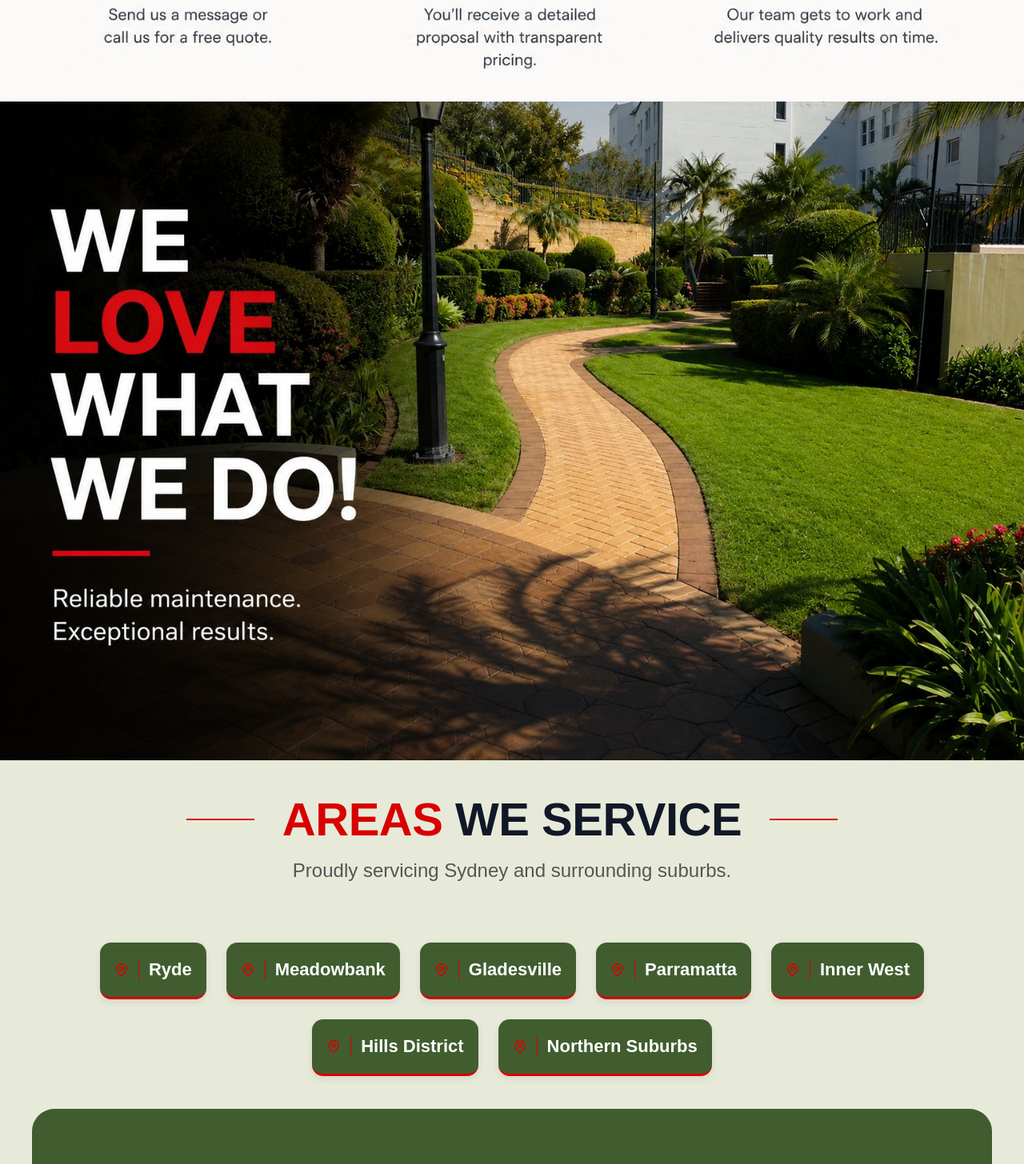
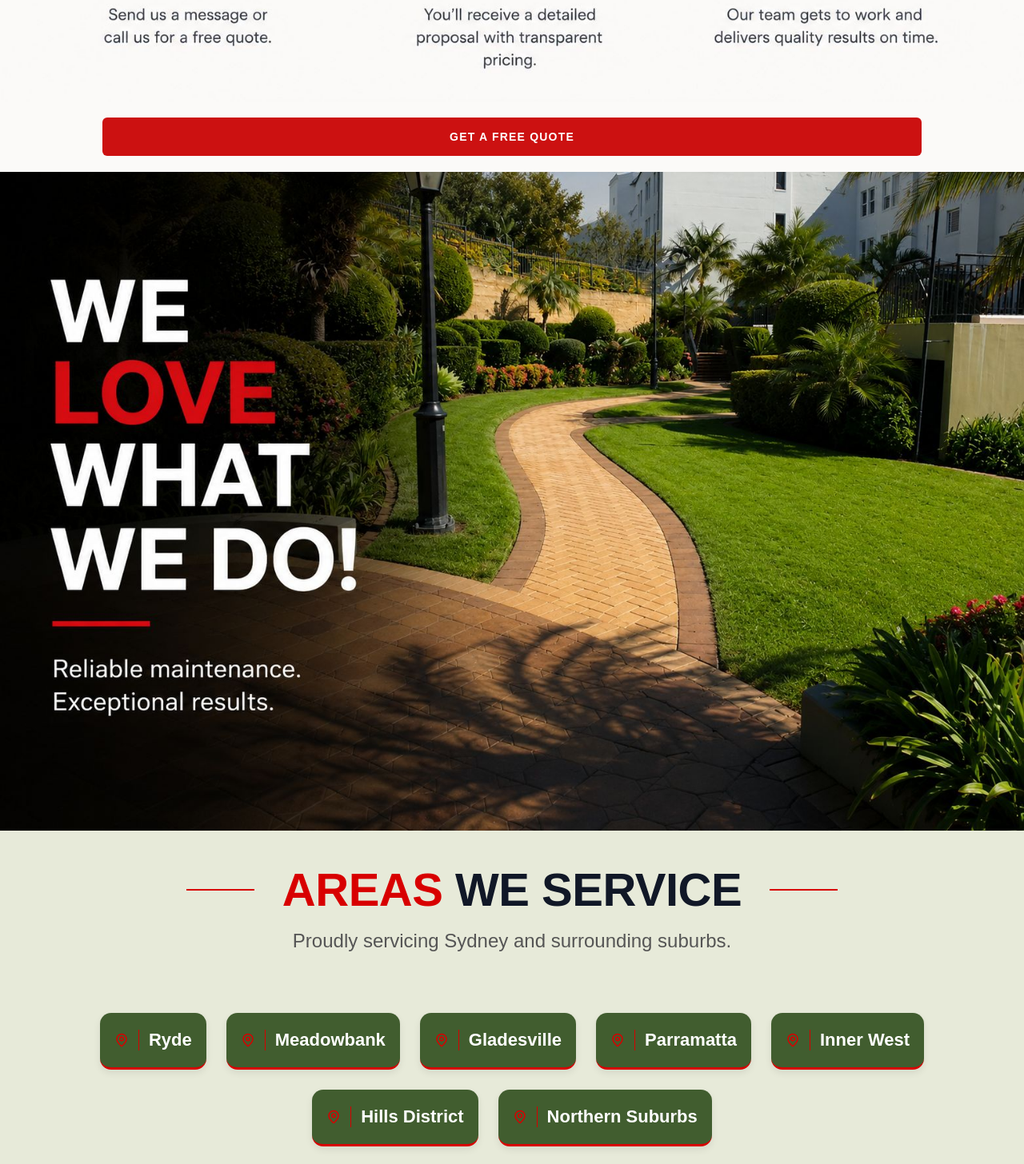
Before and after one commit to brandsbarrel/DNS, a React (Vite) app: page / in a window 1280 px wide. Shown: the part 3880-5336 px from the top of the page at 80% size. Built offline with nearby package versions, Linux system fonts and the light colour scheme.

Commit message:
replaced image and how it works

```diff
--- a/src/Components/HowItWorks/HowItWorks.css
+++ b/src/Components/HowItWorks/HowItWorks.css
@@ -1,8 +1,7 @@
-/* .works_steps1 {
-  padding: 45px 20px;
-  background: #f5f5f0;
+.works_steps1 {
+  background: #fbfaf8;
   overflow: hidden;
-} */
+}
 
 .works_steps2 {
   padding: 45px 20px;
@@ -51,6 +50,43 @@
   color: #555;
 }
 
+/* button */
+
+.How_quote_btn {
+  display: block;
+  width: 80%;
+  margin: 20px auto 20px;
+  background: #cc1111;
+  color: #fff;
+  font-size: 14px;
+  font-weight: 700;
+  letter-spacing: 1.2px;
+  padding: 16px;
+  border: none;
+  border-radius: 6px;
+  text-align: center;
+  text-transform: uppercase;
+  cursor: pointer;
+  transition: background 0.25s ease, transform 0.2s ease;
+}
+
+.How_quote_btn:hover {
+  background: #a80000;
+  transform: translateY(-1px);
+}
+
+/* how-img */
+
+.how-img img {
+  width: 100%;
+  display: block;
+}
+
+.how_it_works_img {
+  width: 100%;
+  display: block;
+}
+
 /* steps */
 
 .stepsGrid {
@@ -83,17 +119,13 @@
   bottom: 0;
   left: 50%;
   transform: translateX(-50%);
-
   width: 140px;
   height: 140px;
-
   background: #415D2F;
   border-radius: 50%;
-
   display: flex;
   justify-content: center;
   align-items: center;
-
   box-shadow: 0 4px 12px rgba(0, 0, 0, 0.1);
 }
 
@@ -105,21 +137,16 @@
 
 .stepNo {
   position: absolute;
-
   left: -5px;
   top: 0;
-
   width: 50px;
   height: 50px;
-
   background: black;
   border-radius: 50%;
   color: white;
-
   display: flex;
   justify-content: center;
   align-items: center;
-
   font-size: 25px;
   font-weight: 700;
   z-index: 5;
@@ -164,20 +191,14 @@
 .areaTag {
   background: #415D2F;
   padding: 16px 18px;
-
   display: flex;
   align-items: center;
   justify-content: flex-start;
-
   gap: 12px;
-
   color: #fff;
-
   border-radius: 14px;
   box-shadow: 0 4px 10px rgba(0, 0, 0, 0.08);
-
   border-bottom: 3px solid #d80000;
-
   font-size: 22px;
   font-weight: 700;
 }
@@ -192,12 +213,11 @@
 .vertical {
   height: 26px;
   width: 1px;
-  color: #d80000;
   background: #d80000;
   flex-shrink: 0;
 }
 
-/* ── large desktop (1100–1300px): shrink heading & cards slightly ── */
+/* large desktop */
 
 @media (max-width: 1200px) {
   .headingWrap h2 {
@@ -229,7 +249,7 @@
   }
 }
 
-/* ── tablet landscape (993–1100px): still 4 cols but tighter ── */
+/* tablet landscape */
 
 @media (max-width: 1100px) {
   .stepsGrid {
@@ -267,7 +287,7 @@
   }
 }
 
-/* ── tablet portrait (601–992px) ── */
+/* tablet portrait */
 
 @media (max-width: 992px) {
   .stepsGrid {
@@ -284,7 +304,6 @@
     font-size: 20px;
   }
 
-  /* restore comfortable card sizes for 2-col layout */
   .circleArea {
     width: 155px;
     height: 155px;
@@ -329,7 +348,7 @@
   }
 }
 
-/* ── mobile (≤600px) — DO NOT CHANGE ── */
+/* mobile — DO NOT CHANGE */
 
 @media (max-width: 600px) {
   .works {
@@ -391,8 +410,6 @@
     line-height: 1.5;
   }
 
-  /* FIXED AREA TAGS */
-
   .areaGrid {
     display: grid;
     grid-template-columns: repeat(2, 1fr);
@@ -402,11 +419,8 @@
   .areaTag {
     width: 100%;
     padding: 12px 10px;
-
     font-size: 14px;
-
     justify-content: flex-start;
-
     gap: 8px;
     min-width: 0;
   }
--- a/src/Components/HowItWorks/HowItWorks.jsx
+++ b/src/Components/HowItWorks/HowItWorks.jsx
@@ -1,42 +1,7 @@
 import "./HowItWorks.css";
-import {
-  FileText,
-  CalendarDays,
-  DollarSign,
-  ThumbsUp,
-  MapPin
-} from "lucide-react";
-import how_img from "../../assets/how_img.jpeg"
-import how_it_works from '../../assets/how_it_works.jpeg'
-
-export default function HowItWorks() {
-
-  // const steps = [
-  //   {
-  //     no: "1",
-  //     icon: <FileText />,
-  //     title: "Request a Quote",
-  //     desc: "Send us a message or call us for a free quote."
-  //   },
-  //   {
-  //     no: "2",
-  //     icon: <CalendarDays />,
-  //     title: "We Inspect Your Property",
-  //     desc: "We visit your property or discuss the scope of work."
-  //   },
-  //   {
-  //     no: "3",
-  //     icon: <DollarSign />,
-  //     title: "Receive a Fixed Price",
-  //     desc: "You'll receive a clear and transparent quote."
-  //   },
-  //   {
-  //     no: "4",
-  //     icon: <ThumbsUp />,
-  //     title: "Enjoy a Maintained Property",
-  //     desc: "We get the job done and you enjoy the results."
-  //   }
-  // ];
+import { MapPin } from "lucide-react";
+import how_img from "../../assets/how_img.jpeg";
+import how_it_works from "../../assets/how_it_works.jpeg";
 
 const areas = [
   "Ryde",
@@ -45,128 +10,43 @@ export default function HowItWorks() {
   "Parramatta",
   "Inner West",
   "Hills District",
-    "Northern Suburbs"
+  "Northern Suburbs",
 ];
 
+export default function HowItWorks() {
   return (
     <>
       <section className="works_steps1">
-      <img src={how_it_works}/>
+        <img className="how_it_works_img" src={how_it_works} alt="How it works" />
+        <button className="How_quote_btn how__btn--full">GET A FREE QUOTE</button>
+      </section>
 
-      {/* <div className="container"> */}
+      <section className="how-img">
+        <img src={how_img} alt="Our work" />
+      </section>
 
-        {/* Heading */}
-
-        {/* <div className="headingWrap">
-
-          <span className="headingLine"></span>
-
-          <h2>
-            HOW <span>IT</span> WORKS
-          </h2>
-
-          <span className="headingLine"></span>
-
-        </div>
-
-        <p className="subheading">
-          Simple process, great results.
-        </p> */}
-
-
-        {/* Steps */}
-
-        {/* <div className="stepsGrid">
-
-          {steps.map((step,index)=>(
-
-            <div className="stepCard" key={index}>
-
-              <div className="circleArea">
-
-                <div className="stepNo">
-                  {step.no}
-                </div>
-
-                <svg
-                className="curve"
-                viewBox="0 0 100 100"
-                >
-
-                <path
-                d="M15,70 A35,35 0 1,1 85,70"
-                fill="none"
-                stroke={index%2===0 ? "#d80000":"#000"}
-                strokeWidth="3"
-                />
-
-                </svg>
-
-                <div className="circle">
-
-                  {step.icon}
-
-                </div>
-
-              </div>
-
-              <h3>{step.title}</h3>
-
-              <div className="miniLine"></div>
-
-              <p>{step.desc}</p>
-
-            </div>
-
-          ))} */}
-
-        {/* </div> */}
-        {/* </div> */}
-        </section>
-          <section className="how-img">
-            <img src={how_img}/>
-          </section>
       <section className="works_steps2">
-
-        {/* Areas */}
-
         <div className="areas_back">
           <div className="headingWrap">
-
-          <span className="headingLine"></span>
-
-          <h2>
-            <span>AREAS</span> WE SERVICE
-          </h2>
-
-          <span className="headingLine"></span>
-
+            <span className="headingLine" />
+            <h2><span>AREAS</span> WE SERVICE</h2>
+            <span className="headingLine" />
           </div>
 
           <p className="subheading">
             Proudly servicing Sydney and surrounding suburbs.
           </p>
 
-
           <div className="areaGrid">
-
-          {areas.map((area,index)=>(
-
+            {areas.map((area, index) => (
               <div className="areaTag" key={index}>
-
-              <MapPin size={20}/>
-
-              <span className="vertical"></span>
-
+                <MapPin size={20} />
+                <span className="vertical" />
                 {area}
-
               </div>
-
             ))}
-
           </div>
         </div>
-
       </section>
     </>
   );
```
Lines whose indentation alone changed are shown as unchanged.
